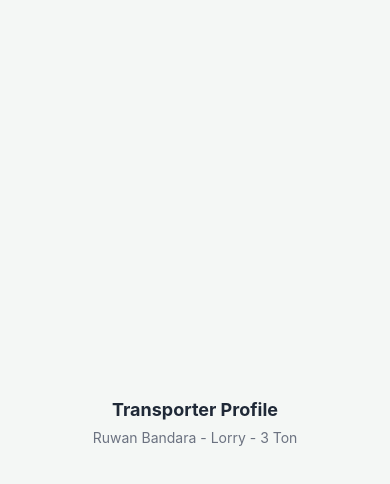
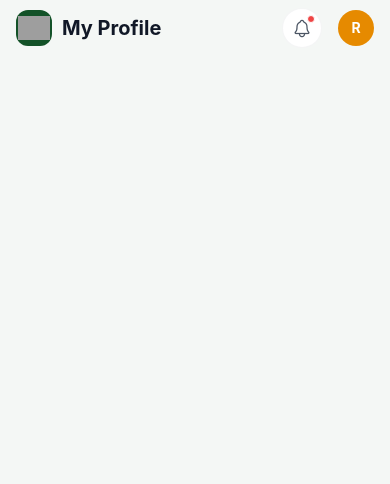
Before and after one commit to janith-sasindu/Green-Hive, a React Native app in the folder mobile/: screen /TransporterProfile in a window 390 px wide. Shown: the top 484 px of the page. Built offline with nearby package versions, Linux system fonts and the light colour scheme; grey boxes are pictures that could not be loaded.

Commit message:
add header

```diff
--- a/mobile/src/screens/transporter/TransporterProfileScreen.tsx
+++ b/mobile/src/screens/transporter/TransporterProfileScreen.tsx
@@ -2,10 +2,14 @@ import React, { useState } from "react";
 import {
   View,
   Text,
+  Image,
+  TouchableOpacity,
   StatusBar,
   useWindowDimensions,
 } from "react-native";
 import { SafeAreaView } from "react-native-safe-area-context";
+import { Ionicons } from "@expo/vector-icons";
+import { SmoothScrollView } from "../../components/common/SmoothScrollView";
 import {
   MOCK_TRANSPORTER_PROFILE,
   MOCK_TRANSPORTER_STATS,
@@ -35,19 +39,114 @@ export const TransporterProfileScreen: React.FC<TransporterProfileScreenProps> =
   const [profile, setProfile] = useState<TransporterProfile>(MOCK_TRANSPORTER_PROFILE);
   const [stats, setStats] = useState<TransporterStats>(MOCK_TRANSPORTER_STATS);
 
+  const handleNotificationPress = () => {
+    if (navigation?.navigate) {
+      navigation.navigate("TransporterNotifications");
+    }
+  };
+
   return (
     <View className="flex-1 bg-[#F4F7F5]">
       <StatusBar barStyle="dark-content" backgroundColor="#F4F7F5" />
-      <SafeAreaView edges={["top"]} className="flex-1 bg-[#F4F7F5]">
-        <View className="flex-1 items-center justify-center p-4">
-          <Text className="text-lg font-bold text-gray-800">
-            Transporter Profile
-          </Text>
-          <Text className="text-sm text-gray-500 mt-1">
-            {profile.name} - {profile.vehicleType}
-          </Text>
+
+      {/* Top Header Bar */}
+      <SafeAreaView edges={["top"]} className="bg-[#F4F7F5]">
+        <View
+          style={{ maxWidth: 640, width: "100%", alignSelf: "center" }}
+          className={`px-4 sm:px-5 flex-row items-center justify-between ${
+            isSmallDevice ? "pt-1 pb-2" : "pt-2 pb-2.5"
+          }`}
+        >
+          {/* Left: App Logo & Screen Title */}
+          <View className="flex-row items-center flex-1 pr-2">
+            <View
+              className={`rounded-xl bg-[#135228] items-center justify-center mr-2.5 shadow-xs overflow-hidden ${
+                isExtraSmall ? "h-7 w-7" : isSmallDevice ? "h-8 w-8" : "h-9 w-9"
+              }`}
+            >
+              <Image
+                source={require("../../assets/logo.png")}
+                className={
+                  isExtraSmall
+                    ? "h-6 w-6"
+                    : isSmallDevice
+                    ? "h-7 w-7"
+                    : "h-8 w-8"
+                }
+                resizeMode="contain"
+              />
+            </View>
+            <Text
+              numberOfLines={1}
+              adjustsFontSizeToFit
+              minimumFontScale={0.85}
+              className={`font-bold text-[#111827] flex-1 ${
+                isExtraSmall
+                  ? "text-[16px]"
+                  : isSmallDevice
+                  ? "text-[18px]"
+                  : "text-[20px]"
+              }`}
+            >
+              My Profile
+            </Text>
+          </View>
+
+          {/* Right: Notifications & Profile Avatar */}
+          <View className="flex-row items-center space-x-2 sm:space-x-2.5 gap-2 sm:gap-2.5">
+            {/* Notification Bell */}
+            <TouchableOpacity
+              activeOpacity={0.7}
+              onPress={handleNotificationPress}
+              hitSlop={{ top: 8, bottom: 8, left: 8, right: 8 }}
+              className={`relative items-center justify-center rounded-full bg-white border border-gray-100/90 shadow-xs ${
+                isExtraSmall ? "h-8 w-8" : isSmallDevice ? "h-9 w-9" : "h-10 w-10"
+              }`}
+            >
+              <Ionicons
+                name="notifications-outline"
+                size={isExtraSmall ? 16 : isSmallDevice ? 18 : 20}
+                color="#4B5563"
+              />
+              {/* Unread Alert Dot */}
+              <View className="absolute top-1.5 right-1.5 h-2 w-2 rounded-full bg-[#EF4444] border border-white" />
+            </TouchableOpacity>
+
+            {/* User Avatar Circle */}
+            <View
+              className={`rounded-full bg-[#E68A00] items-center justify-center shadow-xs ${
+                isExtraSmall ? "h-8 w-8" : isSmallDevice ? "h-8.5 w-8.5" : "h-9 w-9"
+              }`}
+            >
+              <Text
+                className={`font-bold text-white ${
+                  isExtraSmall
+                    ? "text-[11px]"
+                    : isSmallDevice
+                    ? "text-xs"
+                    : "text-sm"
+                }`}
+              >
+                {profile.avatarLetter || "R"}
+              </Text>
+            </View>
+          </View>
         </View>
       </SafeAreaView>
+
+      {/* Main Content Area */}
+      <SmoothScrollView
+        className="flex-1"
+        contentContainerStyle={{
+          paddingHorizontal: isSmallDevice ? 14 : 16,
+          paddingTop: 8,
+          paddingBottom: 40,
+        }}
+      >
+        <View style={{ maxWidth: 640, width: "100%", alignSelf: "center" }}>
+          {/* Content sections will be added in subsequent commits */}
+        </View>
+      </SmoothScrollView>
     </View>
   );
 };
```
